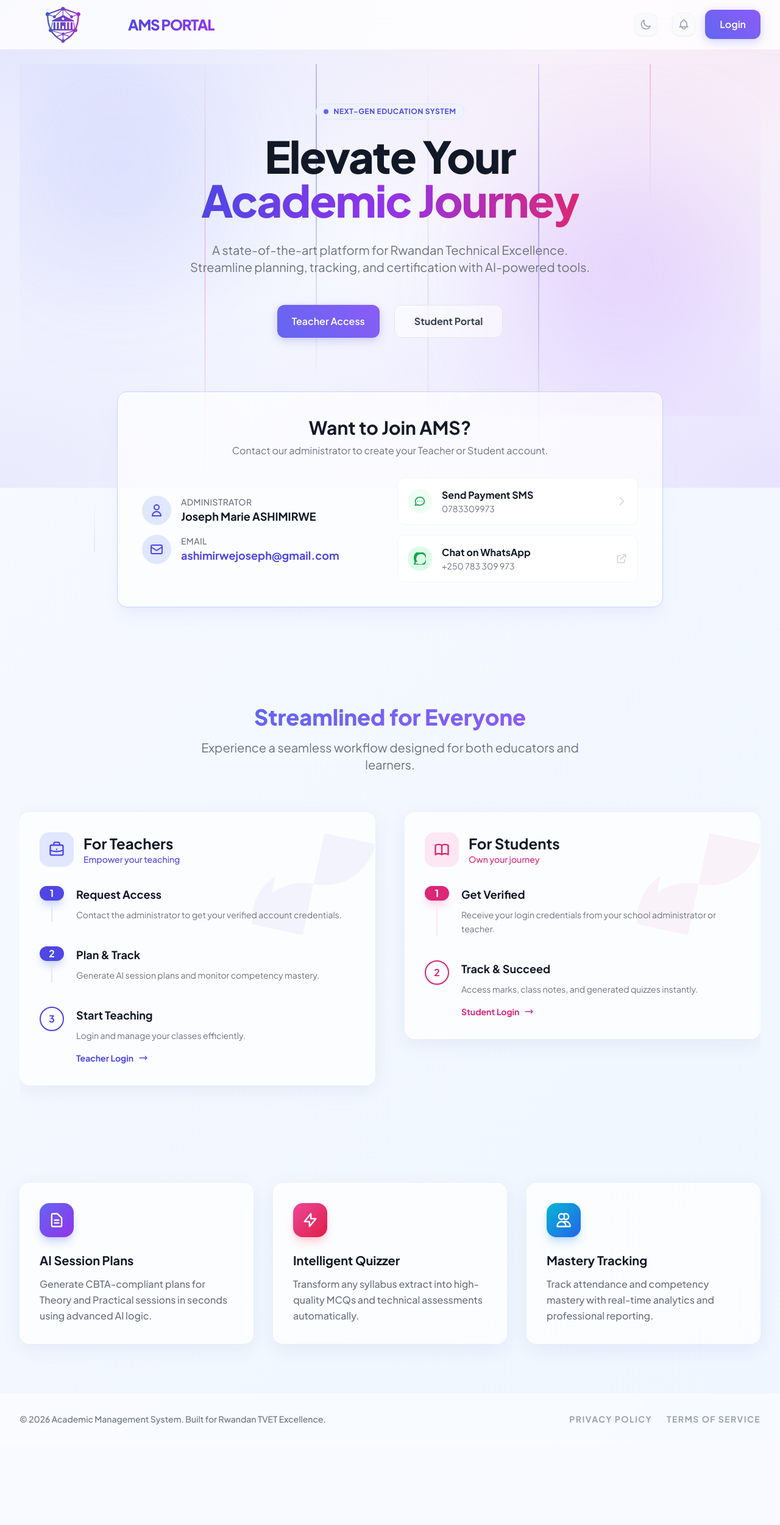
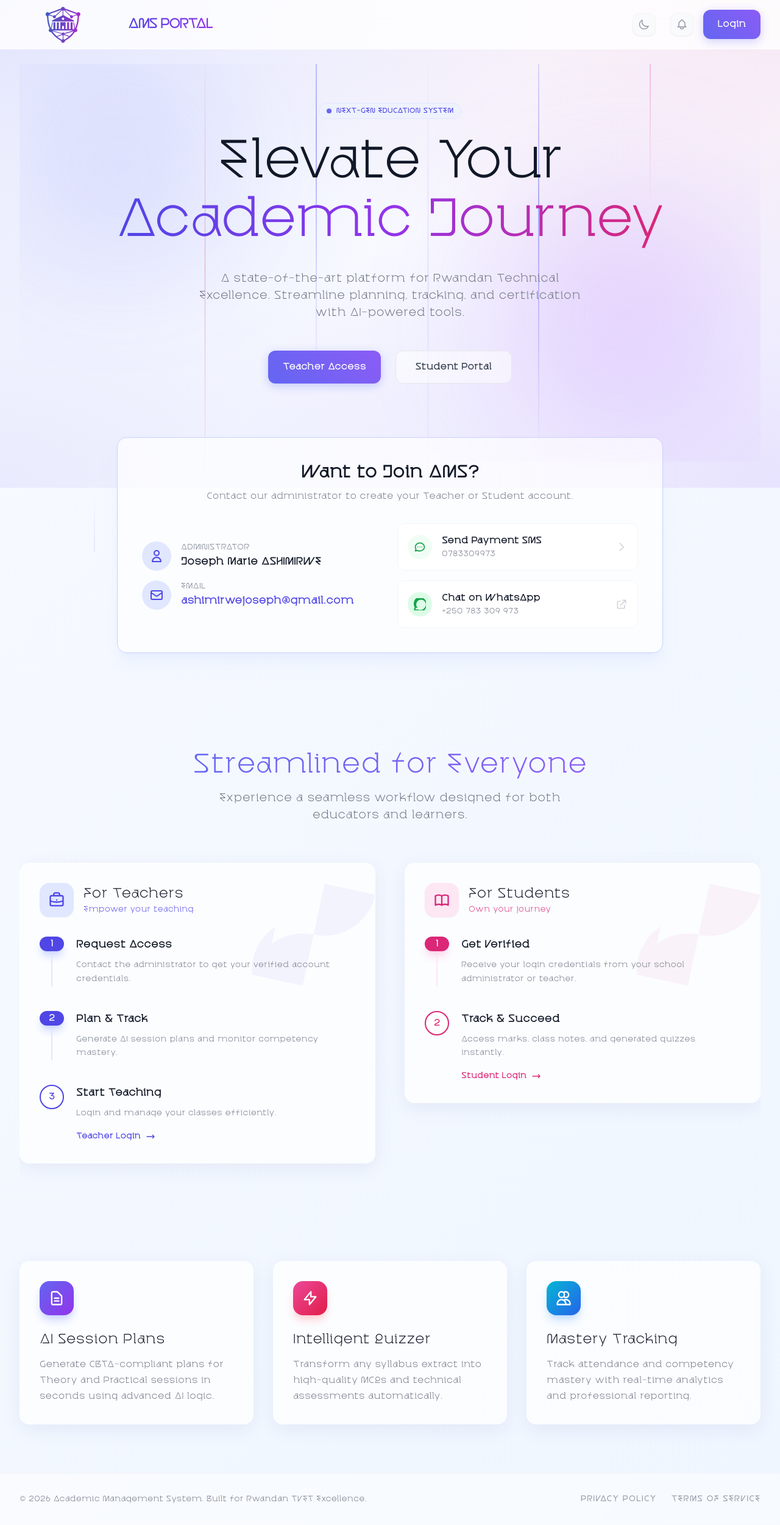
Before and after one commit to JosefMarie/AMS, a Django app: page / in a window 1280 px wide. Shown: the whole page at 61% size. Before the commit the page ends 2336 px from the top, so only its background shows below. Run offline with Django 5.2, Linux system fonts and the light colour scheme; data comes from the database, SQL or seed files in the repository; data that the repository does not hold is empty; some libraries are stand-ins or nearby versions.

Commit message:
Added a new font face for the whole website

```diff
--- /dev/null
+++ b/ranclo-font-3/iFonts-License.txt
@@ -0,0 +1,2 @@
+License: Demo for Personal Use
+Link: https://ifonts.xyz/ranclo-font-3.html
--- /dev/null
+++ b/ranclo-luxury-font/iFonts-License.txt
@@ -0,0 +1,2 @@
+License: Demo for Personal Use
+Link: https://ifonts.xyz/ranclo-luxury-font.html
--- a/static/css/premium.css
+++ b/static/css/premium.css
@@ -1,4 +1,10 @@
-@import url('https://fonts.googleapis.com/css2?family=Plus+Jakarta+Sans:wght@300;400;500;600;700;800&display=swap');
+@font-face {
+    font-family: 'Ranclo';
+    src: url('../fonts/dhranclo-extralight.otf') format('opentype'),
+         url('../fonts/dhranclo-extralight.ttf') format('truetype');
+    font-style: normal;
+    font-display: swap;
+}
 
 :root {
     --primary: #6366f1;
@@ -34,7 +40,8 @@
 }
 
 body {
-    font-family: 'Plus Jakarta Sans', sans-serif;
+    font-family: 'Ranclo', sans-serif;
+    letter-spacing: 0.02em;
     background: var(--bg-body);
     color: var(--text-main);
     overflow-x: hidden;
--- a/templates/base.html
+++ b/templates/base.html
@@ -11,7 +11,14 @@
     <link rel="icon" type="image/svg+xml" href="{% static 'img/AMS.svg' %}">
     <script>
         tailwind.config = {
-            darkMode: 'class'
+            darkMode: 'class',
+            theme: {
+                extend: {
+                    fontFamily: {
+                        sans: ['Ranclo', 'sans-serif'],
+                    }
+                }
+            }
         }
     </script>
     <style id="branding-styles">
--- a/templates/dashboard_admin.html
+++ b/templates/dashboard_admin.html
@@ -198,6 +198,7 @@
     <script>
         document.addEventListener('DOMContentLoaded', function () {
             // Shared config
+            Chart.defaults.font.family = 'Ranclo, sans-serif';
             const isDark = document.documentElement.classList.contains('dark');
             const textColor = isDark ? '#94a3b8' : '#64748b';
             const gridColor = isDark ? 'rgba(255,255,255,0.05)' : 'rgba(0,0,0,0.05)';
--- a/templates/home.html
+++ b/templates/home.html
@@ -1,6 +1,8 @@
 {% extends 'base.html' %}
+{% load static %}
 
 {% block content %}
+
 <div class="animated-background">
     <div class="bg-line"></div>
     <div class="bg-line"></div>
@@ -23,7 +25,7 @@
             <span class="text-xs font-bold text-indigo-600 tracking-wider uppercase">Next-Gen Education System</span>
         </div>
 
-        <h1 class="text-6xl md:text-7xl font-extrabold text-gray-900 tracking-tight mb-8 animate-fadeIn">
+        <h1 class="font-ranclo text-6xl md:text-8xl text-gray-900 tracking-tight mb-8 animate-fadeIn">
             Elevate Your <br />
             <span
                 class="text-transparent bg-clip-text bg-gradient-to-r from-indigo-600 via-purple-600 to-pink-600">Academic
@@ -156,7 +158,7 @@
 <section class="py-20 relative overflow-hidden">
 
     <div class="text-center mb-16 animate-fadeIn relative z-10">
-        <h2 class="text-4xl font-extrabold text-gray-900 mb-4"><span class="text-gradient-indigo">Streamlined for
+        <h2 class="font-ranclo text-4xl md:text-5xl text-gray-900 mb-4"><span class="text-gradient-indigo">Streamlined for
                 Everyone</span></h2>
         <p class="text-xl text-gray-500 max-w-2xl mx-auto">Experience a seamless workflow designed for both educators
             and learners.</p>
@@ -180,7 +182,7 @@
                     </svg>
                 </div>
                 <div>
-                    <h3 class="text-2xl font-bold text-gray-900">For Teachers</h3>
+                    <h3 class="font-ranclo text-2xl text-gray-900">For Teachers</h3>
                     <p class="text-indigo-600 font-medium text-sm">Empower your teaching</p>
                 </div>
             </div>
@@ -256,7 +258,7 @@
                     </svg>
                 </div>
                 <div>
-                    <h3 class="text-2xl font-bold text-gray-900">For Students</h3>
+                    <h3 class="font-ranclo text-2xl text-gray-900">For Students</h3>
                     <p class="text-pink-600 font-medium text-sm">Own your journey</p>
                 </div>
             </div>
@@ -314,7 +316,7 @@
                     d="M9 12h6m-6 4h6m2 5H7a2 2 0 01-2-2V5a2 2 0 012-2h5.586a1 1 0 01.707.293l5.414 5.414a1 1 0 01.293.707V19a2 2 0 01-2 2z" />
             </svg>
         </div>
-        <h3 class="text-xl font-bold text-gray-900 mb-3">AI Session Plans</h3>
+        <h3 class="font-ranclo text-2xl text-gray-900 mb-3">AI Session Plans</h3>
         <p class="text-gray-500 leading-relaxed font-medium">Generate CBTA-compliant plans for Theory and Practical
             sessions in seconds using advanced AI logic.</p>
     </div>
@@ -326,7 +328,7 @@
                 <path stroke-linecap="round" stroke-linejoin="round" stroke-width="2" d="M13 10V3L4 14h7v7l9-11h-7z" />
             </svg>
         </div>
-        <h3 class="text-xl font-bold text-gray-900 mb-3">Intelligent Quizzer</h3>
+        <h3 class="font-ranclo text-2xl text-gray-900 mb-3">Intelligent Quizzer</h3>
         <p class="text-gray-500 leading-relaxed font-medium">Transform any syllabus extract into high-quality MCQs and
             technical assessments automatically.</p>
     </div>
@@ -339,7 +341,7 @@
                     d="M12 4.354a4 4 0 110 5.292M15 21H3v-1a6 6 0 0112 0v1zm0 0h6v-1a6 6 0 00-9-5.197M13 7a4 4 0 11-8 0 4 4 0 018 0z" />
             </svg>
         </div>
-        <h3 class="text-xl font-bold text-gray-900 mb-3">Mastery Tracking</h3>
+        <h3 class="font-ranclo text-2xl text-gray-900 mb-3">Mastery Tracking</h3>
         <p class="text-gray-500 leading-relaxed font-medium">Track attendance and competency mastery with real-time
             analytics and professional reporting.</p>
     </div>
```
Also changed, not shown: ranclo-font-3/dhranclo-thin.otf (added), ranclo-font-3/dhranclo-thin.ttf (added), ranclo-luxury-font/dhranclo-extralight.otf (added), ranclo-luxury-font/dhranclo-extralight.ttf (added), static/fonts/dhranclo-extralight.otf (added), static/fonts/dhranclo-extralight.ttf (added).
